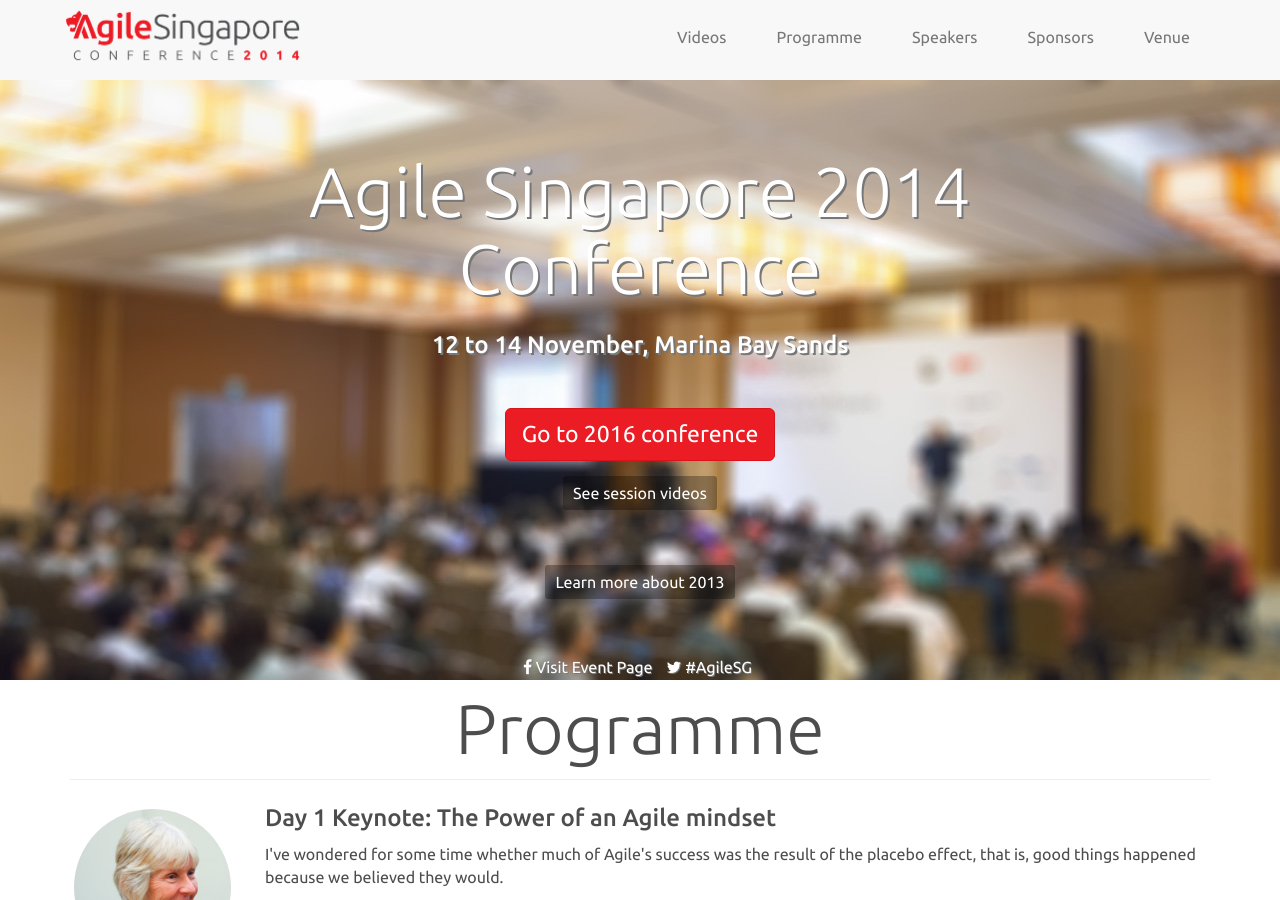
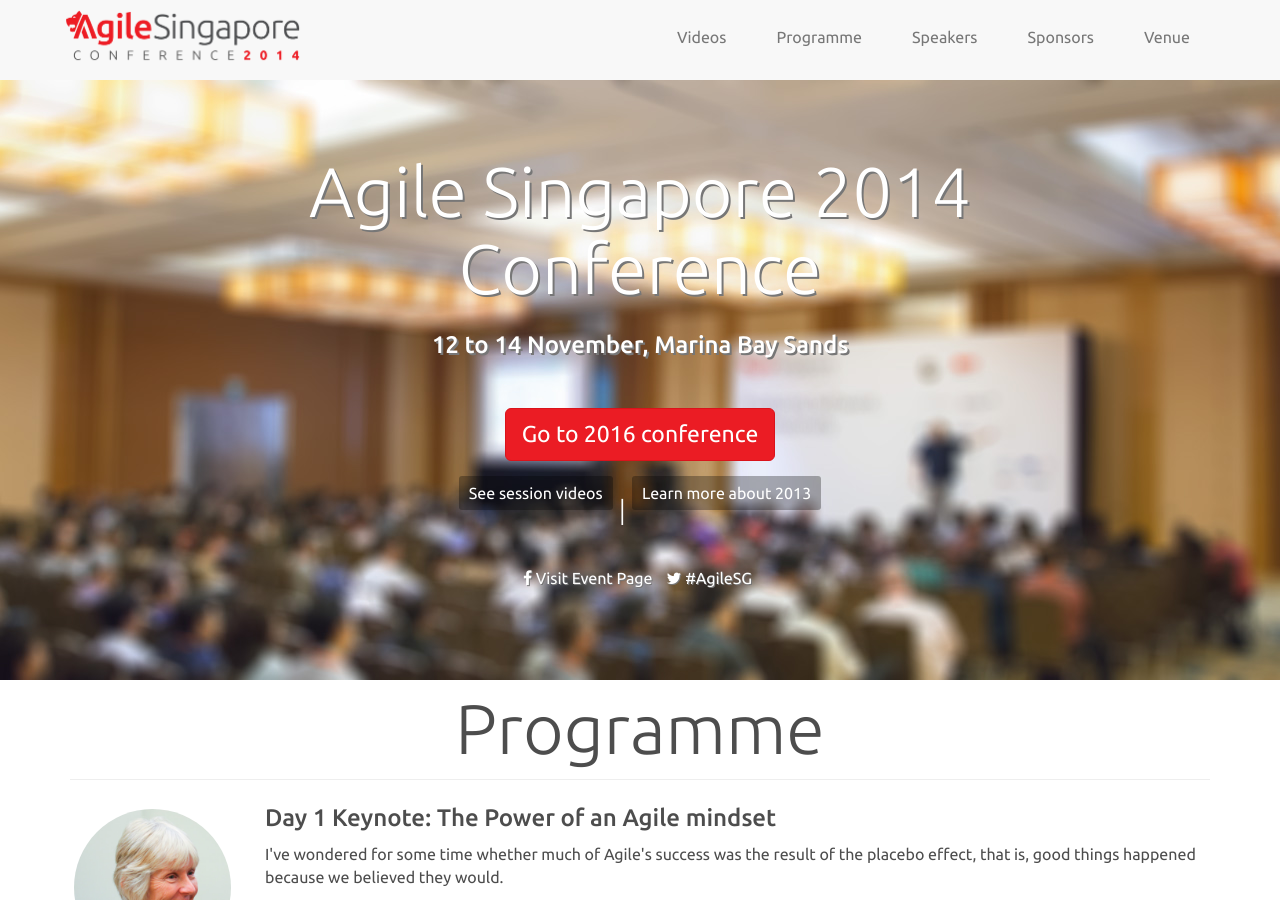
Before and after one commit to agilesingapore/2014, a Jekyll site: the page built from index.md, in a window 1280 px wide and 900 px high. Built offline with Jekyll 4.4.1, drawn with Linux system fonts in a browser that asks for light colours; nearby versions of some CDN libraries; Markdown is read by kramdown in place of the engine named in the settings.

Commit message:
inline buttons

```diff
--- a/index.md
+++ b/index.md
@@ -9,9 +9,7 @@
       <h2>12 to 14 November, Marina Bay Sands</h2>
 
       <p><a class="btn btn-primary btn-lg" role="button" href="http://2016.agilesingapore.org" target="_blank">Go to 2016 conference</a></p>
-      <p><a class="learn2013 btn btn-info btn-sm" role="button" href="http://infoq.com/agile-singapore-2014" target="_blank">See session videos</a></p>
-      <p><a class="learn2013 btn btn-info btn-sm" role="button" href="http://2013.agilesingapore.org" target="_blank">Learn more about 2013</a></p>
-
+      <p><a class="learn2013 btn btn-info btn-sm" role="button" href="http://infoq.com/agile-singapore-2014" target="_blank">See session videos</a> | <a class="learn2013 btn btn-info btn-sm" role="button" href="http://2013.agilesingapore.org" target="_blank">Learn more about 2013</a></p>
 
       <ul class="social list-inline">
         <li><span class="fa fa-facebook"></span> <a href="https://www.facebook.com/events/327707307383700/">Visit Event Page</a></li>
```
